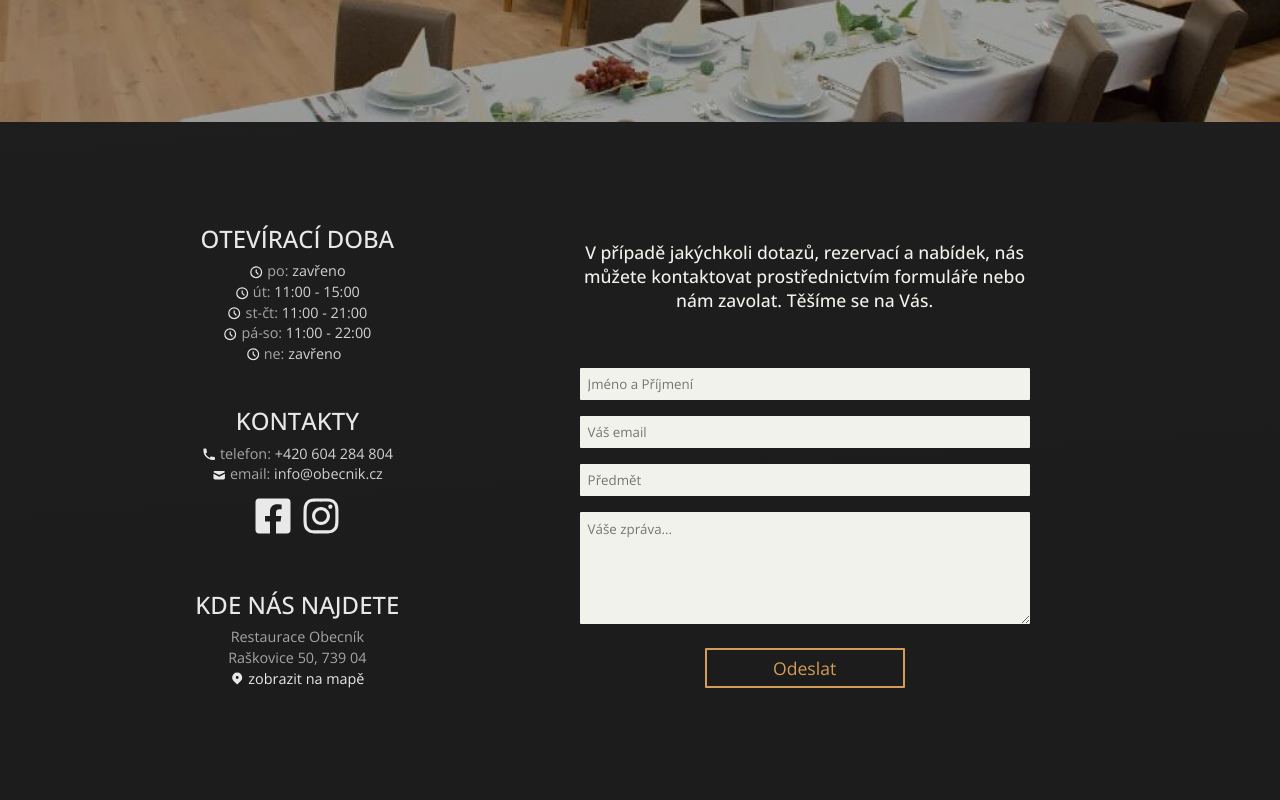
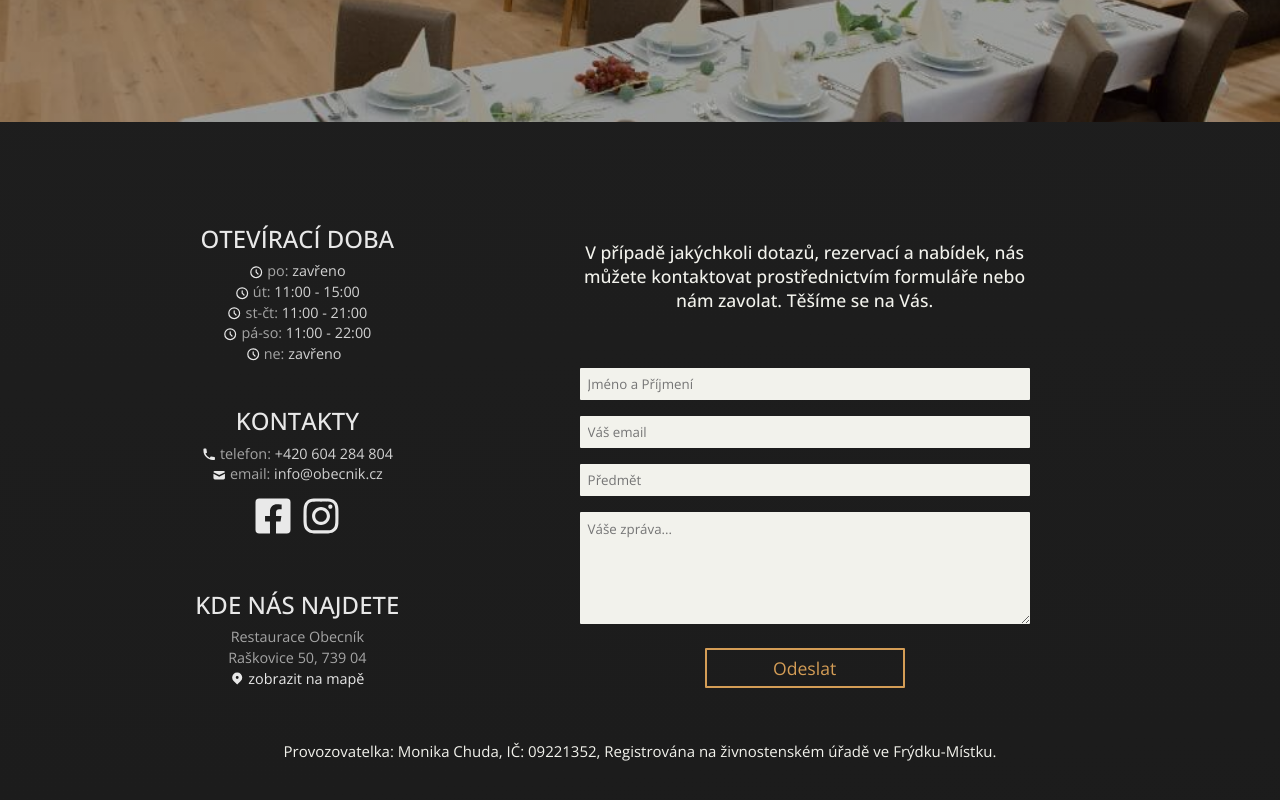
Before and after one commit to kolarskydominik/obecnik-pizzerie-app, a React (Create React App) app: page /kontakt in a window 1280 px wide. Shown: the part 358-1158 px from the top of the page. Built offline with nearby package versions, Linux system fonts and the light colour scheme; grey boxes are pictures that could not be loaded.

Commit message:
added ico

```diff
--- a/src/pages/Kontakt/Kontakt.elements.js
+++ b/src/pages/Kontakt/Kontakt.elements.js
@@ -1,13 +1,10 @@
-import styled from "styled-components";
-import {
-  SectionContainer,
-  SectionWrapper
-} from "../../globalStyles";
+import styled from 'styled-components';
+import { SectionContainer, SectionWrapper } from '../../globalStyles';
 
 export const Container = styled(SectionContainer)`
-      background: transparent;
+  background: transparent;
 
-  margin: 3rem 0;
+  margin-top: 3rem;
 `;
 export const Wrapper = styled(SectionWrapper)`
   display: flex;
--- a/src/pages/Kontakt/Kontakt.js
+++ b/src/pages/Kontakt/Kontakt.js
@@ -10,6 +10,7 @@ import {
   HiOutlineClock,
 } from 'react-icons/hi';
 // elements
+import classes from './Kontakt.module.css';
 import { SectionHeaderHome, Heading2 } from '../../globalStyles';
 import { Container, Wrapper } from './Kontakt.elements';
 import {
@@ -111,6 +112,9 @@ function Kontakt() {
           <ContactForm />
         </Wrapper>
       </Container>
+      <div className={classes.container}>
+        <p>Provozovatelka: Monika Chuda, IČ: 09221352, Registrována na živnostenském úřadě ve Frýdku-Místku. </p>
+      </div>
       <Iframe iframe={iframe} />
       <CopyrightFooter />
     </>
--- /dev/null
+++ b/src/pages/Kontakt/Kontakt.module.css
@@ -0,0 +1,7 @@
+.container {
+  margin-bottom: 2rem;
+  padding-inline: 1rem;
+  text-align: center;
+  color: var(--color-lightYellow);
+  font-size: 15px;
+}
```
